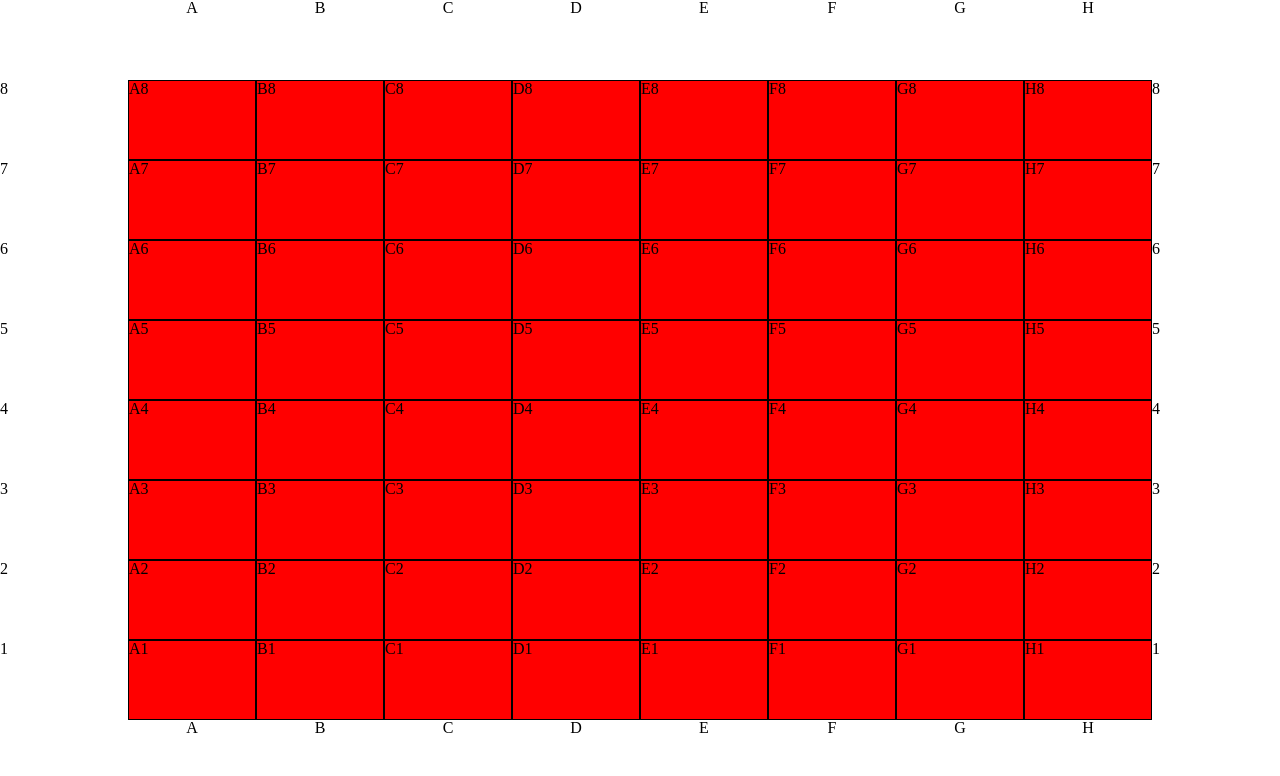
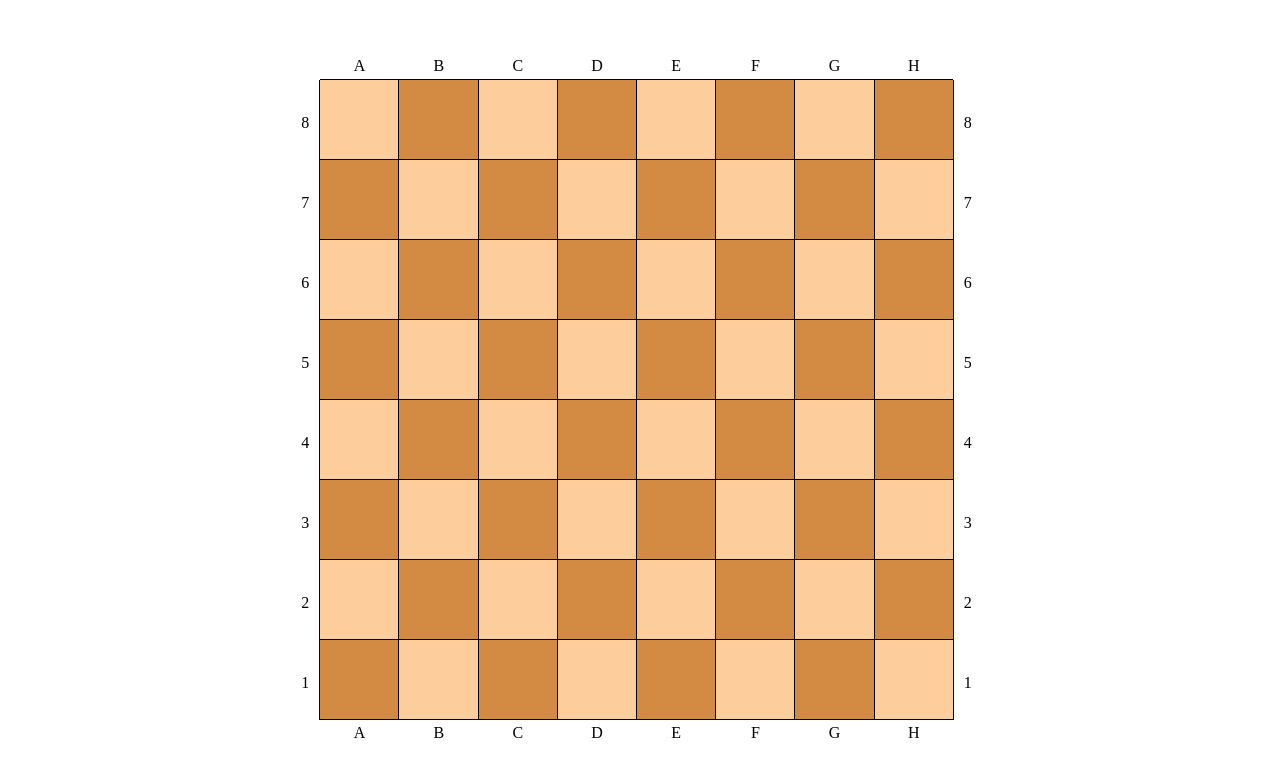
Before and after one commit to gabriellcardoso/chess-moves-app, a React app: page / in a window 1280 px wide. Shown: the top 776 px of the page. Built offline with nearby package versions, Linux system fonts and the light colour scheme.

Commit message:
Giving it some looking

```diff
--- a/src/components/Board.tsx
+++ b/src/components/Board.tsx
@@ -15,6 +15,18 @@ interface BoardState { }
 class Board extends React.Component<BoardProps, BoardState> {
 
     render(): React.ReactElement<any> | false {
+        const boardRows = this.getBoardRows();
+
+        return (
+            <section className="board">
+                <LegendRow />
+                {boardRows}
+                <LegendRow />
+            </section>
+        );
+    }
+
+    private getBoardRows(): React.ReactNode {
         const {
             knight,
             highlightTiles,
@@ -35,13 +47,7 @@ class Board extends React.Component<BoardProps, BoardState> {
             );
         }
 
-        return (
-            <section className="board">
-                <LegendRow />
-                {boardRows}
-                <LegendRow />
-            </section>
-        );
+        return boardRows;
     }
 
 }
--- a/src/components/BoardRow.tsx
+++ b/src/components/BoardRow.tsx
@@ -16,19 +16,29 @@ interface BoardRowState { }
 class BoardRow extends React.Component<BoardRowProps, BoardRowState> {
 
     render(): React.ReactElement<any> | false {
+        const { index } = this.props;
+        const tiles = this.getBoardTiles(index);
+
+        return (
+            <div className="row">
+                <LegendTile>{index}</LegendTile>
+                {tiles}
+                <LegendTile>{index}</LegendTile>
+            </div>
+        );
+    }
+
+    private getBoardTiles(row: number): React.ReactNode {
         const {
-            index,
             knight,
             highlightTiles,
             onSelectTile
         } = this.props;
 
-        const tiles: React.ReactNode[] = [];
+        const tiles: React.ReactElement<any>[] = [];
 
         for (let column = 1; column < 9; column++) {
-            const letter = String.fromCharCode(64 + column);
-            const position = (letter + index) as Annotation;
-
+            const position = this.getPosition(column, row);
             tiles.push(
                 <BoardTile
                     key={position}
@@ -40,15 +50,13 @@ class BoardRow extends React.Component<BoardRowProps, BoardRowState> {
             );
         }
 
-        return (
-            <div className="row">
-                <LegendTile>{index}</LegendTile>
-                {tiles}
-                <LegendTile>{index}</LegendTile>
-            </div>
-        );
+        return tiles;
     }
 
+    private getPosition(column: number, row: number): Annotation {
+        const letter = String.fromCharCode(64 + column);
+        return (letter + row) as Annotation;
+    }
 }
 
 export { BoardRow }
--- a/src/components/BoardTile.tsx
+++ b/src/components/BoardTile.tsx
@@ -22,17 +22,28 @@ class BoardTile extends React.Component<BoardTileProps, BoardTileState> {
             onSelect
         } = this.props;
 
+        const className = this.getClassName();
+
         return (
             <div
-                className="tile"
+                className={className}
                 onClick={() => onSelect(position)}
             >
-                {position}
                 {knight ? <KnightPiece /> : false}
             </div>
         );
     }
 
+
+    private getClassName(): string {
+        const classNames = ['tile'];
+
+        if (this.props.highlight) {
+            classNames.push('highlight');
+        }
+
+        return classNames.join(' ');
+    }
 }
 
 export { BoardTile }
--- a/src/components/LegendRow.tsx
+++ b/src/components/LegendRow.tsx
@@ -3,7 +3,7 @@ import * as React from 'react';
 import { LegendTile } from './LegendTile';
 
 const LegendRow = () => (
-    <div className="legend row ">
+    <div className="legend-row">
         <LegendTile>A</LegendTile>
         <LegendTile>B</LegendTile>
         <LegendTile>C</LegendTile>
--- a/src/components/LegendTile.tsx
+++ b/src/components/LegendTile.tsx
@@ -5,8 +5,10 @@ interface LegendTileProps {
 }
 
 const LegendTile = (props: LegendTileProps) => (
-    <div className="legend tile">
-        {props.children}
+    <div className="legend-tile">
+        <span className="legend">
+            {props.children}
+        </span>
     </div>
 );
 
--- a/styles/main.css
+++ b/styles/main.css
@@ -12,47 +12,208 @@ body {
 }
 
 .board {
-    display: inline-block;
-    width: 100%;
-    height: 100%;
+    display: block;
+    margin: 0 auto;
+}
+
+@media (orientation: landscape) {
+    .board {
+        width: 100vh;
+        height: 100vh;
+    }
+}
+
+@media (orientation: portrait) {
+    .board {
+        width: 100vw;
+        height: 100vw;
+    }
 }
 
 .row {
-    display: inline-block;
+    display: block;
+    float: left;
     box-sizing: border-box;
     width: 100%;
     height: 10%;
 }
 
-.legend.row {
+.tile {
+    display: block;
+    float: left;
+    box-sizing: border-box;
+    width: 9.9%;
+    height: 100%;
+    border-left: solid 1px black;
+    border-bottom: solid 1px black;
+    cursor: pointer;
+}
+
+.row:nth-of-type(2) .tile:nth-of-type(2),
+.row:nth-of-type(2) .tile:nth-of-type(4),
+.row:nth-of-type(2) .tile:nth-of-type(6),
+.row:nth-of-type(2) .tile:nth-of-type(8),
+
+.row:nth-of-type(3) .tile:nth-of-type(3),
+.row:nth-of-type(3) .tile:nth-of-type(5),
+.row:nth-of-type(3) .tile:nth-of-type(7),
+.row:nth-of-type(3) .tile:nth-of-type(9),
+
+.row:nth-of-type(4) .tile:nth-of-type(2),
+.row:nth-of-type(4) .tile:nth-of-type(4),
+.row:nth-of-type(4) .tile:nth-of-type(6),
+.row:nth-of-type(4) .tile:nth-of-type(8),
+
+.row:nth-of-type(5) .tile:nth-of-type(3),
+.row:nth-of-type(5) .tile:nth-of-type(5),
+.row:nth-of-type(5) .tile:nth-of-type(7),
+.row:nth-of-type(5) .tile:nth-of-type(9),
+
+.row:nth-of-type(6) .tile:nth-of-type(2),
+.row:nth-of-type(6) .tile:nth-of-type(4),
+.row:nth-of-type(6) .tile:nth-of-type(6),
+.row:nth-of-type(6) .tile:nth-of-type(8),
+
+.row:nth-of-type(7) .tile:nth-of-type(3),
+.row:nth-of-type(7) .tile:nth-of-type(5),
+.row:nth-of-type(7) .tile:nth-of-type(7),
+.row:nth-of-type(7) .tile:nth-of-type(9),
+
+.row:nth-of-type(8) .tile:nth-of-type(2),
+.row:nth-of-type(8) .tile:nth-of-type(4),
+.row:nth-of-type(8) .tile:nth-of-type(6),
+.row:nth-of-type(8) .tile:nth-of-type(8),
+
+.row:nth-of-type(9) .tile:nth-of-type(3),
+.row:nth-of-type(9) .tile:nth-of-type(5),
+.row:nth-of-type(9) .tile:nth-of-type(7),
+.row:nth-of-type(9) .tile:nth-of-type(9)
+{
+    background-color: #fdce9c;
+}
+
+.row:nth-of-type(2) .tile:nth-of-type(3),
+.row:nth-of-type(2) .tile:nth-of-type(5),
+.row:nth-of-type(2) .tile:nth-of-type(7),
+.row:nth-of-type(2) .tile:nth-of-type(9),
+
+.row:nth-of-type(3) .tile:nth-of-type(2),
+.row:nth-of-type(3) .tile:nth-of-type(4),
+.row:nth-of-type(3) .tile:nth-of-type(6),
+.row:nth-of-type(3) .tile:nth-of-type(8),
+
+.row:nth-of-type(4) .tile:nth-of-type(3),
+.row:nth-of-type(4) .tile:nth-of-type(5),
+.row:nth-of-type(4) .tile:nth-of-type(7),
+.row:nth-of-type(4) .tile:nth-of-type(9),
+
+.row:nth-of-type(5) .tile:nth-of-type(2),
+.row:nth-of-type(5) .tile:nth-of-type(4),
+.row:nth-of-type(5) .tile:nth-of-type(6),
+.row:nth-of-type(5) .tile:nth-of-type(8),
+
+.row:nth-of-type(6) .tile:nth-of-type(3),
+.row:nth-of-type(6) .tile:nth-of-type(5),
+.row:nth-of-type(6) .tile:nth-of-type(7),
+.row:nth-of-type(6) .tile:nth-of-type(9),
+
+.row:nth-of-type(7) .tile:nth-of-type(2),
+.row:nth-of-type(7) .tile:nth-of-type(4),
+.row:nth-of-type(7) .tile:nth-of-type(6),
+.row:nth-of-type(7) .tile:nth-of-type(8),
+
+.row:nth-of-type(8) .tile:nth-of-type(3),
+.row:nth-of-type(8) .tile:nth-of-type(5),
+.row:nth-of-type(8) .tile:nth-of-type(7),
+.row:nth-of-type(8) .tile:nth-of-type(9),
+
+.row:nth-of-type(9) .tile:nth-of-type(2),
+.row:nth-of-type(9) .tile:nth-of-type(4),
+.row:nth-of-type(9) .tile:nth-of-type(6),
+.row:nth-of-type(9) .tile:nth-of-type(8)
+{
+    background-color: #d38a43;
+}
+
+.tile.highlight {
+    background-color: mediumturquoise !important;
+}
+
+.legend-row {
+    display: block;
+    float: left;
+    box-sizing: border-box;
+    width: 100%;
+    height: 10%;
     padding: 0 10%;
 }
 
-.tile {
-    display: inline-block;
+.legend-tile {
+    display: block;
+    float: left;
     box-sizing: border-box;
-    width: 10%;
+    width: 9.9%;
     height: 100%;
-    border: solid 1px black;
-    background-color: red;
+    border-left: none;
+    border-bottom: none;
+    position: relative;
 }
 
-.legend.tile {
-    border: none;
-    background-color: transparent;
-}
-
-.legend.row .legend.tile {
-    width: 12.5%;
+.legend-row .legend-tile {
+    width: 12.37%;
     text-align: center;
     line-height: 100%;
 }
 
+.legend-row:first-of-type .legend-tile {
+    border-bottom: solid 1px black;
+}
+
+.row .legend-tile:last-of-type {
+    border-left: solid 1px black;
+}
+
+.row .legend-tile:first-of-type .legend {
+    position: absolute;
+    top: 50%;
+    margin-top: -5px;
+    right: 10px;
+}
+
+.row .legend-tile:last-of-type .legend {
+    position: absolute;
+    top: 50%;
+    margin-top: -5px;
+    left: 10px;
+}
+
+.legend-row:first-of-type .legend-tile .legend {
+    position: absolute;
+    bottom: 5px;
+    left: 0;
+    width: 100%;
+    text-align: center;
+}
+
+.legend-row:last-of-type .legend-tile .legend {
+    position: absolute;
+    top: 5px;
+    left: 0;
+    width: 100%;
+    text-align: center;
+}
+
 .piece {
+    display: block;
     width: 100%;
     height: 100%;
+    overflow: hidden;
+    text-indent: -9999px;
 }
 
 .knight.piece {
-
+    background-image: url(/images/knight.png);
+    background-position: center center;
+    background-repeat: no-repeat;
+    background-size: auto 100%;
 }
```
Also changed, not shown: images/knight.png (added).
